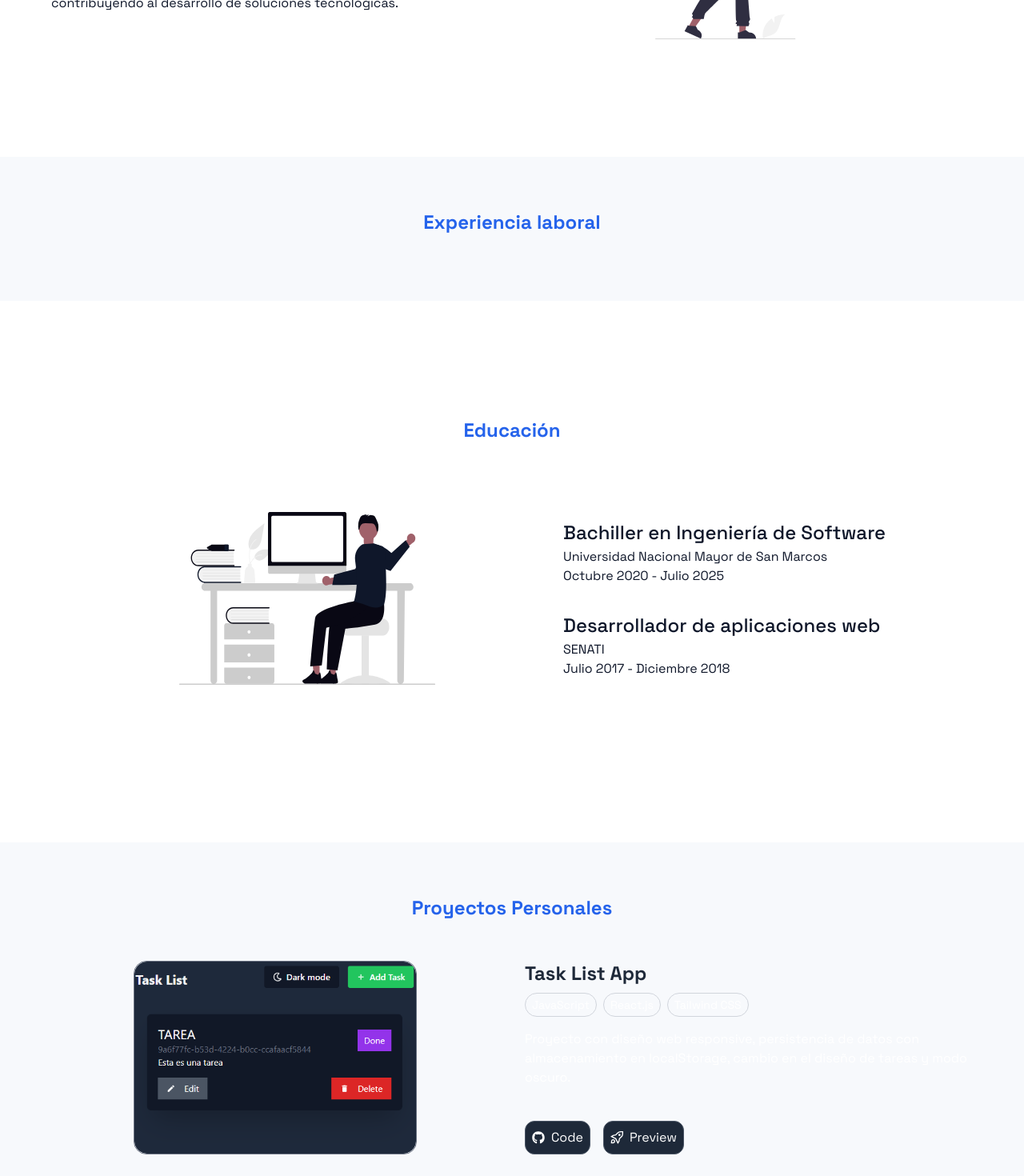
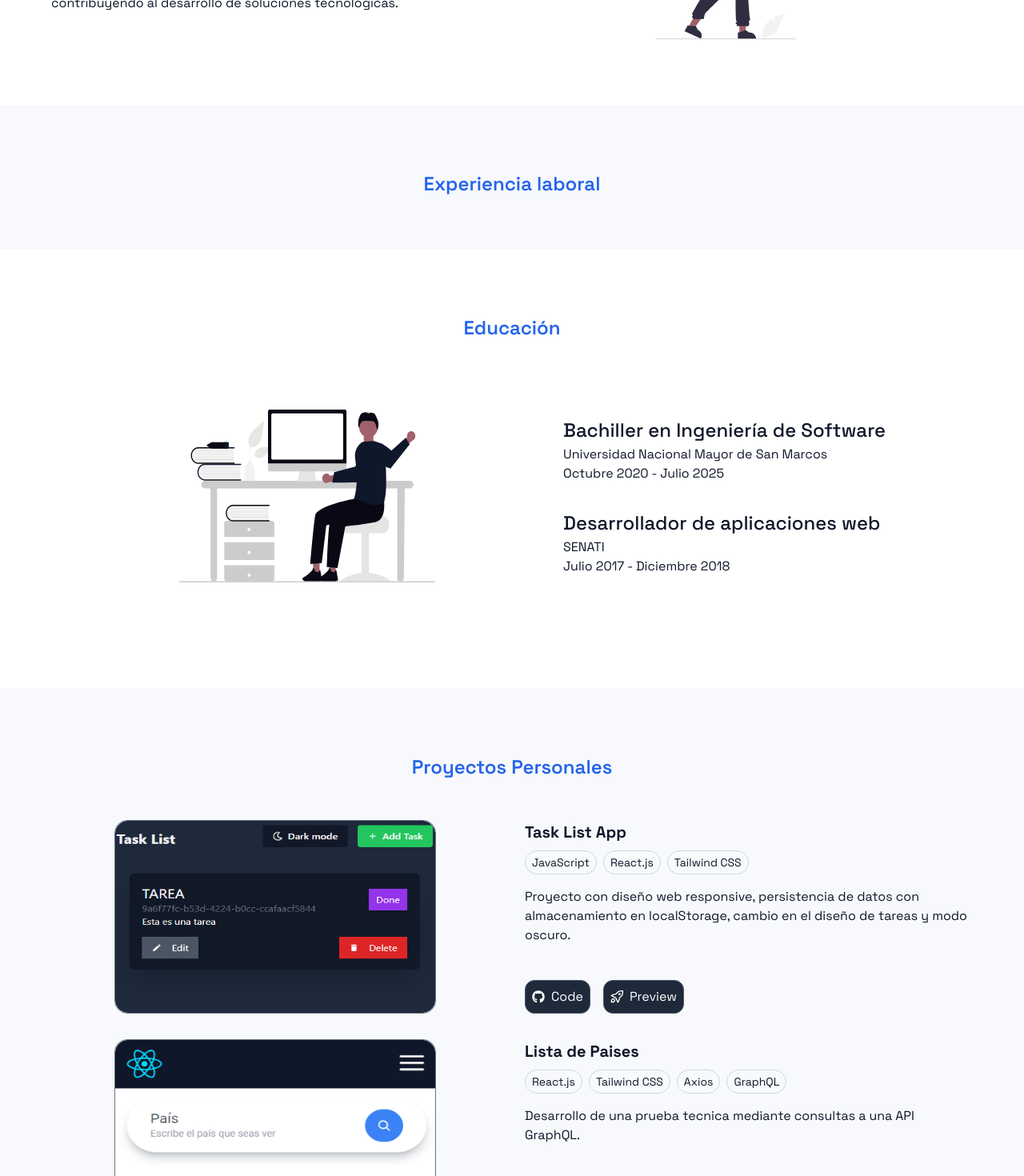
Before and after one commit to FavioGenaro/FavioGenaro.github.io, a Next.js app in the folder portfolio/: page / in a window 1280 px wide. Shown: the part 660-2130 px from the top of the page at 80% size. Built offline with nearby package versions, Linux system fonts and the light colour scheme.

Commit message:
feat: Mejorar estilos de projects

```diff
--- a/portfolio/src/app/globals.css
+++ b/portfolio/src/app/globals.css
@@ -12,6 +12,9 @@
 
   --text-h1: 1.25rem;
   --text-h2: 0.875rem;
+  --text-h3: 0.75rem;
+
+  --text-subtitle: #2563EB;
   color-scheme: light;
 }
 
@@ -21,6 +24,7 @@
 
   --text-primary: #f8fafc;
   --text-secondary: #94a3b8;
+  --text-subtitle: #3B82F6;
 
   --border-color: #1d293d;
   color-scheme: dark;
@@ -30,6 +34,7 @@
   :root {
     --text-h1: 2.5rem;
     --text-h2: 1.5rem;
+    --text-h3: 1.25rem;
   }
 }
 
@@ -77,11 +82,6 @@ body {
   /* font-family: theme("fontFamily.sans"); */
 }
 
-/* .header{
-
-    scroll-behavior: smooth;
-} */
-
 .text {
   color: var(--text-primary);
 }
@@ -93,6 +93,15 @@ body {
 
 .titleH2 {
   font-size: var(--text-h2);
+}
+
+.titleH3 {
+  font-size: var(--text-h3);
+}
+
+.subtitle {
+  color: var(--text-subtitle);
+  font-weight: 600;
 }
 
 .icon {
--- a/portfolio/src/components/atoms/Subtitle.tsx
+++ b/portfolio/src/components/atoms/Subtitle.tsx
@@ -6,7 +6,7 @@ interface SubtitleProps {
 
 const Subtitle: React.FC<SubtitleProps> = ({ subtitle }) => {
   return (
-    <h2 className="titleH2 font-bold text-[#2563EB]">{subtitle}</h2>
+    <h2 className="titleH2 font-bold subtitle">{subtitle}</h2>
   )
 }
 
--- a/portfolio/src/components/atoms/TechnologiesItem.tsx
+++ b/portfolio/src/components/atoms/TechnologiesItem.tsx
@@ -6,7 +6,7 @@ const TechnologiesItem: React.FC<TechnologiesItemProps> = ( {name="JavaScript"}
 
     return (
         <span className="flex items-center justify-center border border-gray-300 rounded-full px-2 py-1 text-sm">
-            <p>{name}</p>
+            <p className="text">{name}</p>
         </span>
     )
 }
--- a/portfolio/src/components/atoms/Text.tsx
+++ b/portfolio/src/components/atoms/Text.tsx
@@ -2,11 +2,12 @@ import React from 'react'
 
 interface TextProps {
   text: string;
+  className?: string;
 }
 
-const Text: React.FC<TextProps> = ({ text }) => {
+const Text: React.FC<TextProps> = ({ text, className }) => {
   return (
-    <p className='text-xs md:text-base text font-sans'>
+    <p className={`text-xs md:text-base text font-sans ${className}`}>
       {text}
     </p>
   )
--- a/portfolio/src/components/molecules/CardProject.tsx
+++ b/portfolio/src/components/molecules/CardProject.tsx
@@ -4,19 +4,20 @@ import Image from 'next/image';
 import { FaGithub } from 'react-icons/fa';
 import { GrDeploy } from 'react-icons/gr';
 import { CardProps } from '@/types/Section';
+import Text from '../atoms/Text';
 
 
 const CardProject: React.FC<CardProps> = ({ title, technologies, description, linkRepo, linkDemo, imageSrc }) => {
   return (
-    <article className="grid sm:grid-cols-2 gap-8 dark:text-white mb-8 w-full sm:w-[90%] mx-auto md:w-full">
+    <article className="grid sm:grid-cols-2 gap-4 md:gap-8 dark:text-white mb-8 w-full sm:w-[90%] mx-auto md:w-full">
         {/* imagen */}
-        <div className="h-full rounded-2xl overflow-hidden flex border border-gray-500 dark:border-gray-600 max-w-[21rem] max-h-[15rem] mx-auto sm:max-w-none sm:max-h-none sm:mx-none">
-            <Image src={imageSrc} alt="" className="w-full h-60 rounded-2xl" />
+        <div className="h-full rounded-2xl overflow-hidden flex border border-gray-500 max-w-[21rem] max-h-[15rem] mx-auto sm:max-w-none sm:max-h-none sm:mx-none">
+            <Image src={imageSrc} alt="" className="w-full h-50 md:h-60 max-w-70 md:max-w-100 min-w-70 md:min-w-100 rounded-2xl" />
         </div>
         {/* name */}
         <div className='flex flex-col justify-between'>
             <div>
-                <h3 className='text-2xl font-bold text-gray-800 dark:text-gray-100'>
+                <h3 className='titleH3 font-bold text'>
                     {title}
                 </h3>
 
@@ -28,9 +29,7 @@ const CardProject: React.FC<CardProps> = ({ title, technologies, description, li
                         ))
                     }
                 </div>
-                <p className='mt-4'>
-                    {description}
-                </p>
+                <Text text={description} className='mt-4' />
             </div>
 
             {/* Enlaces */}
--- a/portfolio/src/components/sections/AboutMe.tsx
+++ b/portfolio/src/components/sections/AboutMe.tsx
@@ -9,7 +9,7 @@ import SectionLayout from '../templates/SectionLayout'
 const AboutSection: React.FC<SectionProps> = ({ id }) => {
   return (
     // px-4 sm:px-6 lg:px-8 py-12
-    <SectionLayout id={id} classSection="" classDiv="">
+    <SectionLayout id={id} classSection="pt-20" classDiv="">
       <div className='flex flex-col gap-4 md:gap-8 max-w-lg'>
           <Subtitle subtitle='Sobre mí' />
           <div className='flex flex-col gap-4'>
--- a/portfolio/src/components/sections/Education.tsx
+++ b/portfolio/src/components/sections/Education.tsx
@@ -8,7 +8,7 @@ import Text from '../atoms/Text'
 
 const Education: React.FC<SectionProps> = ({ id }) => {
   return (
-    <SectionLayout id={id} classSection="mt-20 background" classDiv="flex-col gap-8">
+    <SectionLayout id={id} classSection="pt-20 background" classDiv="flex-col gap-8">
       <div className='flex justify-center'>
           <Subtitle subtitle='Educación'/>
       </div>
--- a/portfolio/src/components/sections/Experience.tsx
+++ b/portfolio/src/components/sections/Experience.tsx
@@ -6,7 +6,7 @@ import Subtitle from '../atoms/Subtitle'
 
 const Experience: React.FC<SectionProps> = ({ id }) => {
   return (
-    <SectionLayout id={id} classSection="mt-20 background-secondary py-12" classDiv="flex-col">
+    <SectionLayout id={id} classSection="mt-20 background-secondary pt-20 pb-12" classDiv="flex-col">
       <div className='flex justify-center'>
           <Subtitle subtitle='Experiencia laboral'/>
       </div>
--- a/portfolio/src/components/sections/HeroSection.tsx
+++ b/portfolio/src/components/sections/HeroSection.tsx
@@ -12,7 +12,7 @@ interface HeroProps {
 
 const HeroSection: React.FC<HeroProps> = ({ id }) => {
   return (
-    <SectionLayout id={id} classSection="pt-40" classDiv="">
+    <SectionLayout id={id} classSection="pt-40 pb-12" classDiv="">
         <div className='flex flex-col gap-4'>
             <div className='flex gap-8 md:gap-16 w-fit m-auto items-center'>
                 <div>
--- a/portfolio/src/components/sections/Projects.tsx
+++ b/portfolio/src/components/sections/Projects.tsx
@@ -6,7 +6,7 @@ import ProjectGrid from '../organisms/ProjectGrid'
 
 const Projects: React.FC<SectionProps> = ( { id } ) => {
   return (
-    <SectionLayout id={id} classSection="mt-20 background-secondary py-12" classDiv="flex-col">
+    <SectionLayout id={id} classSection="mt-20 background-secondary pt-20" classDiv="flex-col">
       <div className='flex justify-center'>
           <Subtitle subtitle='Proyectos Personales'/>
       </div>
--- a/portfolio/src/components/templates/SectionLayout.tsx
+++ b/portfolio/src/components/templates/SectionLayout.tsx
@@ -3,7 +3,7 @@ import React from 'react'
 
 const SectionLayout: React.FC<SectionLayoutProps> = ( { id, children, classSection, classDiv } ) => {
   return (
-    <section className={`space-y-6 py-16 ${classSection}`} id={id}>
+    <section className={`space-y-6 ${classSection}`} id={id}>
         <div className={`flex gap-4 mx-auto w-full max-w-6xl justify-center p-1 md:p-0 ${classDiv}`}>
             {children}
         </div>
```
